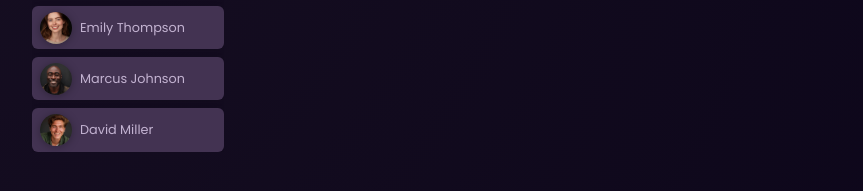
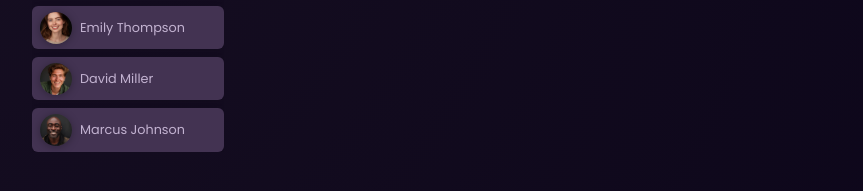
Before and after one commit to Mike88002/dashboard-app, an Angular app: page / in a window 1280 px wide. Shown: the part 317-508 px from the top of the page, without its empty margins (208-1071 px from the left). Built offline with nearby package versions, Linux system fonts and the light colour scheme.

Commit message:
arrived at lesson 42

```diff
--- a/src/app/app.html
+++ b/src/app/app.html
@@ -2,17 +2,17 @@
 <main>
   <ul id="users">
     <li>
-      <app-user [id]="users[0].id" [avatar]="users[0].avatar" [name]="users[0].name" (select)="onSelUser($event)"/>
+      <app-user [id]="users[0].id" [user]="users[0]" (select)="onSelUser($event)"/>
     </li>
     <li>
-      <app-user [id]="users[1].id" [avatar]="users[1].avatar" [name]="users[1].name" (seleziona)="onSelUser($event)"/>
+      <app-user [id]="users[1].id" [user]="users[1]" (seleziona)="onSelUser($event)"/>
     </li>
     <li>
-      <app-user [id]="users[2].id" [avatar]="users[2].avatar" [name]="users[2].name" (select)="onSelUser($event)"/>
+      <app-user [id]="users[3].id" [user]="users[3]" (select)="onSelUser($event)"/>
     </li>
     <li>
-      <app-user [id]="users[3].id" [avatar]="users[3].avatar" [name]="users[3].name" (select)="onSelUser($event)"/>
+      <app-user [id]="users[2].id" [user]="users[2]" (select)="onSelUser($event)"/>
     </li>
-
   </ul>
+  <app-tasks [name]="selectedUser ? selectedUser.name : '' " />
 </main>
--- a/src/app/app.ts
+++ b/src/app/app.ts
@@ -3,22 +3,30 @@ import { RouterOutlet } from '@angular/router';
 import { Header } from './header/header';
 import { User } from './user/user';
 import {DUMMY_USERS} from './dummy-users';
+import {Tasks} from './tasks/tasks';
 
 @Component({
   selector: 'app-root',
   imports: [
     Header,
-    User
+    User,
+    Tasks
   ],
   templateUrl: './app.html',
   styleUrl: './app.css'
 })
+
 export class App {
   protected readonly title = signal('dashboard-app');
 
   users = DUMMY_USERS;
+  selectedUserId = 'm1';
+
+  get selectedUser() {
+    return this.users.find((user) => user.id === this.selectedUserId);
+  }
 
   onSelUser(id: string) {
-    console.log('selected user with id:' + id);
+    this.selectedUserId = id;
   }
 }
--- /dev/null
+++ b/src/app/tasks/tasks.html
@@ -0,0 +1,3 @@
+<h2>
+  {{name}}
+</h2>
--- /dev/null
+++ b/src/app/tasks/tasks.ts
@@ -0,0 +1,13 @@
+import {Component, Input} from '@angular/core';
+
+@Component({
+  selector: 'app-tasks',
+  imports: [],
+  templateUrl: './tasks.html',
+  styleUrl: './tasks.css'
+})
+export class Tasks {
+
+  @Input() name: string | undefined;
+
+}
--- a/src/app/user/user.html
+++ b/src/app/user/user.html
@@ -1,7 +1,7 @@
 <div>
   <button (click)="onSelectUser()">
     <img
-      [src]="imagePath" [alt]="name" />
-    <span>{{ name }}</span>
+      [src]="imagePath" [alt]="user.name" />
+    <span>{{ user.name }}</span>
   </button>
 </div>
--- a/src/app/user/user.ts
+++ b/src/app/user/user.ts
@@ -2,6 +2,17 @@ import {Component, Input, input, computed, Output, EventEmitter, output} from '@
 import { DUMMY_USERS } from '../dummy-users';
 
 const randomIndex = Math.floor(Math.random() * DUMMY_USERS.length)
+/*type Utente = {
+  id: string;
+  avatar: string;
+  name: string;
+}*/
+
+interface Utente {
+  id: string;
+  name: string;
+  avatar: string;
+}
 
 @Component({
   selector: 'app-user',
@@ -27,9 +38,8 @@ export class User {
     this.selectedUser.set(DUMMY_USERS[randomIndex])
   }*/
 
-  @Input({required: true}) avatar!: string;
-  @Input({required: true}) name!: string;
-  @Input({required: true}) id!:string;
+  @Input({ required: true }) user!: Utente;
+
   // output puo ricevere un valore iniziale
   @Output() select = new EventEmitter();
 
@@ -45,9 +55,9 @@ export class User {
 
 
   get imagePath() {
-    return 'assets/users/' + this.avatar;
+    return 'assets/users/' + this.user.avatar;
   }
   onSelectUser() {
-    this.select.emit(this.id)
+    this.select.emit(this.user.id)
   }
 }
```
Also changed, not shown: src/app/tasks/tasks.css (added).
